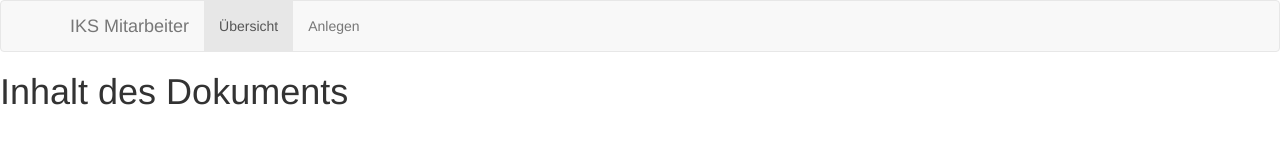
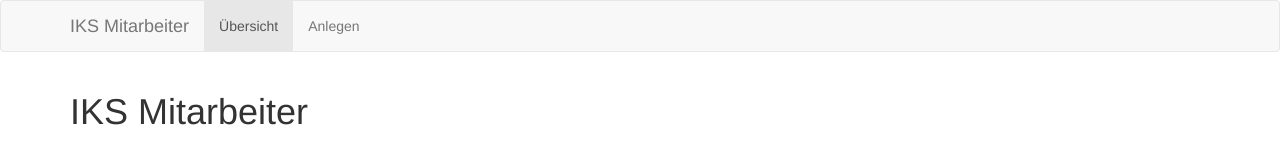
Before and after one commit to JanLaussmann/IKS-Workshop-Frontend-Technologien-Teil-1, a plain HTML site: page index.html in a window 1280 px wide. Drawn offline with nearby package versions, Linux system fonts and the light colour scheme.

Commit message:
container

```diff
--- a/index.html
+++ b/index.html
@@ -30,7 +30,10 @@
       </div>
     </nav>
 
-    <h1>Inhalt des Dokuments</h1>
+    <div class="container">
+	  <h1>IKS Mitarbeiter</h1>
+    </div>
+
 	<script src="https://ajax.googleapis.com/ajax/libs/jquery/2.2.4/jquery.min.js"></script>
     <script src="https://maxcdn.bootstrapcdn.com/bootstrap/3.3.6/js/bootstrap.min.js"></script>
   </body>
```
